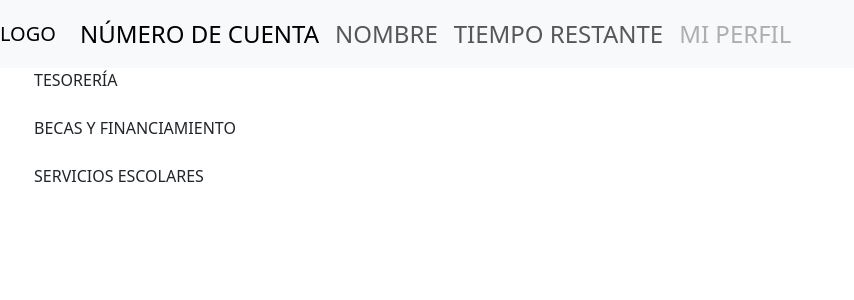
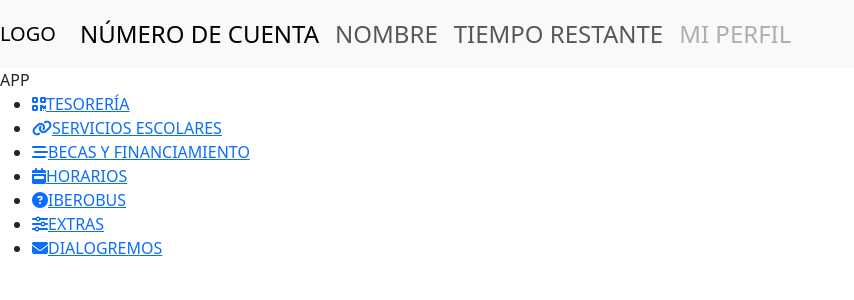
Before and after one commit to atommnava/Servicios-Escolares-V2, a Flask app: page /home in a window 1280 px wide. Shown: the top 300 px of the page, without its empty margins (0-854 px from the left). Run offline with Flask 3, Linux system fonts and the light colour scheme; some libraries are stand-ins or nearby versions.

Commit message:
Interfaz Hogar

```diff
--- a/ibero/templates/home.html
+++ b/ibero/templates/home.html
@@ -5,6 +5,7 @@
     <meta name="viewport" content="width=device-width, initial-scale=1">
     <title>IBERO - Servicios En Linea</title>
     <link href="https://cdn.jsdelivr.net/npm/bootstrap@5.3.0/dist/css/bootstrap.min.css" rel="stylesheet">
+    <script src="https://kit.fontawesome.com/a076d05399.js"></script>
 </head>
 <body>
     <nav class="navbar navbar-expand-lg navbar-light bg-light" style="font-size: 24px;">
@@ -21,6 +22,33 @@
             </div>
         </div>
     </nav>
+    <div class="sidebar">
+        <header>APP</header>
+        <ul>
+            <li>
+                <a href="#"><i class="fas fa-qrcode"></i>TESORERÍA</a>
+            </li>
+            <li>
+                <a href="#"><i class="fas fa-link"></i>SERVICIOS ESCOLARES</a>
+            </li>
+            <li>
+                <a href="#"><i class="fas fa-stream"></i>BECAS Y FINANCIAMIENTO</a>
+            </li>
+            <li>
+                <a href="#"><i class="fas fa-calendar-week"></i>HORARIOS</a>
+            </li>
+            <li>
+                <a href="#"><i class="fas fa-question-circle"></i>IBEROBUS</a>
+            </li>
+            <li>
+                <a href="#"><i class="fas fa-sliders-h"></i>EXTRAS</a>
+            </li>
+            <li>
+                <a href="#"><i class="fas fa-envelope"></i>DIALOGREMOS</a>
+            </li>
+        </ul>
+    </div>
+    <!--
     <div class="container" style="margin-left: -10px;">
         <ul style="list-style-type: none;">
             <li>TESORERÍA</li>
@@ -31,5 +59,6 @@
             <br>
         </ul>
     </div>
+    -->
 </body>
 </html>
--- a/ibero/templates/login.html
+++ b/ibero/templates/login.html
@@ -26,7 +26,7 @@
             </div>
 
             <div class="remember-forgot">
-            <label><input type="checkbox"> Recuerdame</label>
+                <label><input type="checkbox"> Recuérdame</label>
                 <a href="#">¿Olvidaste tu contraseña?</a>
             </div>
             <button type="submit" class="btn">Ingresar</button>
```
Also changed, not shown: ibero/static/login_style.css (+11 -0 lines). Lines whose indentation alone changed are shown as unchanged.
